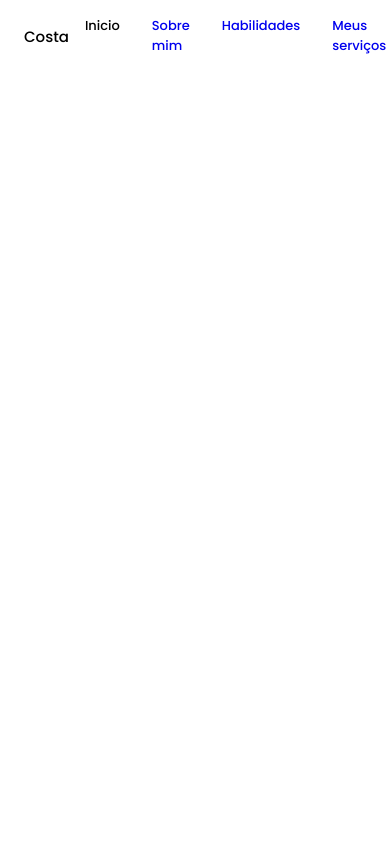
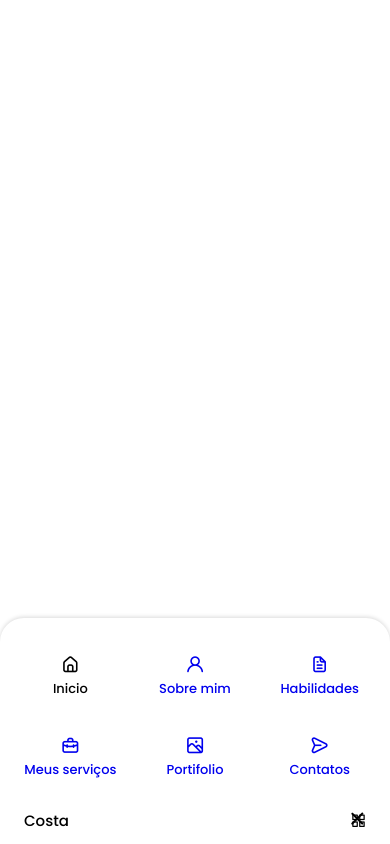
Before and after one commit to CaioSC01/Meu__Portifolio, a React (Create React App) app: page / in a window 390 px wide. Built offline with nearby package versions, Linux system fonts and the light colour scheme.

Commit message:
Implementando responsividade do cabeçalho

```diff
--- a/src/App.css
+++ b/src/App.css
@@ -136,7 +136,7 @@
 /* .grid {
 	display: grid;
 	gap: 1.5rem;
-}  */
+}   */
 
 /* =============== BOTÕES ============= */
 .button {
--- a/src/components/header/header.css
+++ b/src/components/header/header.css
@@ -49,3 +49,65 @@
 }
 
 /*=============== RESPONSIVIDADES =================*/
+
+@media screen and (max-width: 768px) {
+	.header {
+		top: initial;
+		bottom: 0;
+	}
+
+	.nav {
+		height: var(--header-height);
+	}
+
+	.nav__menu {
+		position: fixed;
+		bottom: 0;
+		left: 0;
+		width: 100%;
+		background-color: var(--body);
+		padding: 2rem 1.5rem 4rem;
+		box-shadow: 0 -1px 4px rgba(0, 0, 0, 0.15);
+		border-radius: 1.5rem 1.5rem 0 0;
+		transition: .3s;
+	}
+
+	.nav__list {
+		display: grid;
+		grid-template-columns: repeat(3, 1fr);
+		gap: 2rem;
+	}
+
+	.nav__icon {
+		font-size: 1.2rem;
+	}
+
+	.nav__close {
+		position: absolute;
+		right: 1.3rem;
+		bottom: .5rem;
+		font-size: 1.5rem;
+		cursor: pointer;
+		color: var(--cor-titulo);
+	}
+
+	.nav__close:hover {
+		color: var(--cor-preta-titulo);
+	}
+
+	.nav__icon,
+	.nav__close,
+	.nav__toggle {
+		display: block;
+	}
+}
+
+@media screen and (max-width: 350px) {
+	.nav__menu {
+		padding: 2rem 0.25rem 4rem;
+	}
+
+	.nav__list {
+		column-gap: 0;
+	}
+}
```
